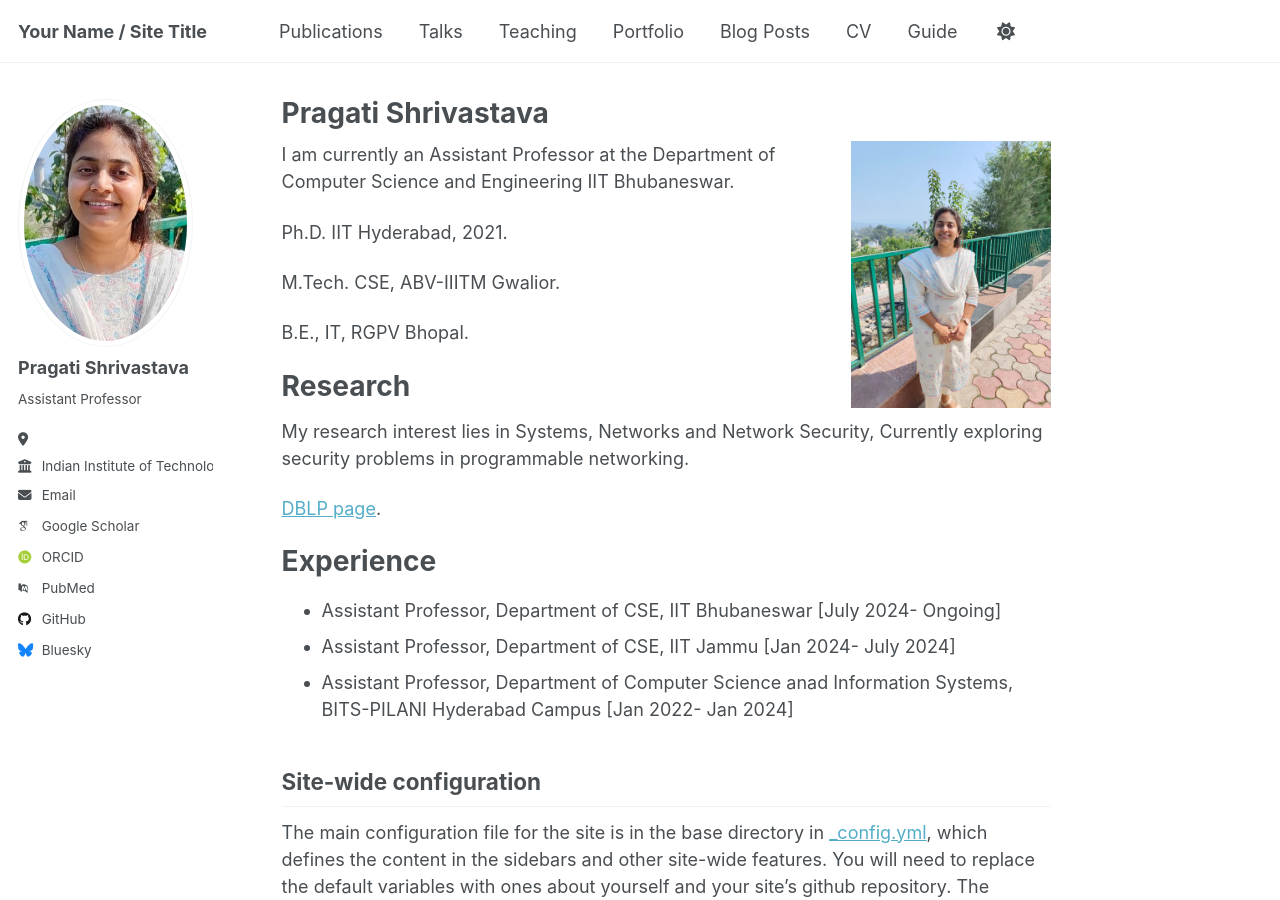
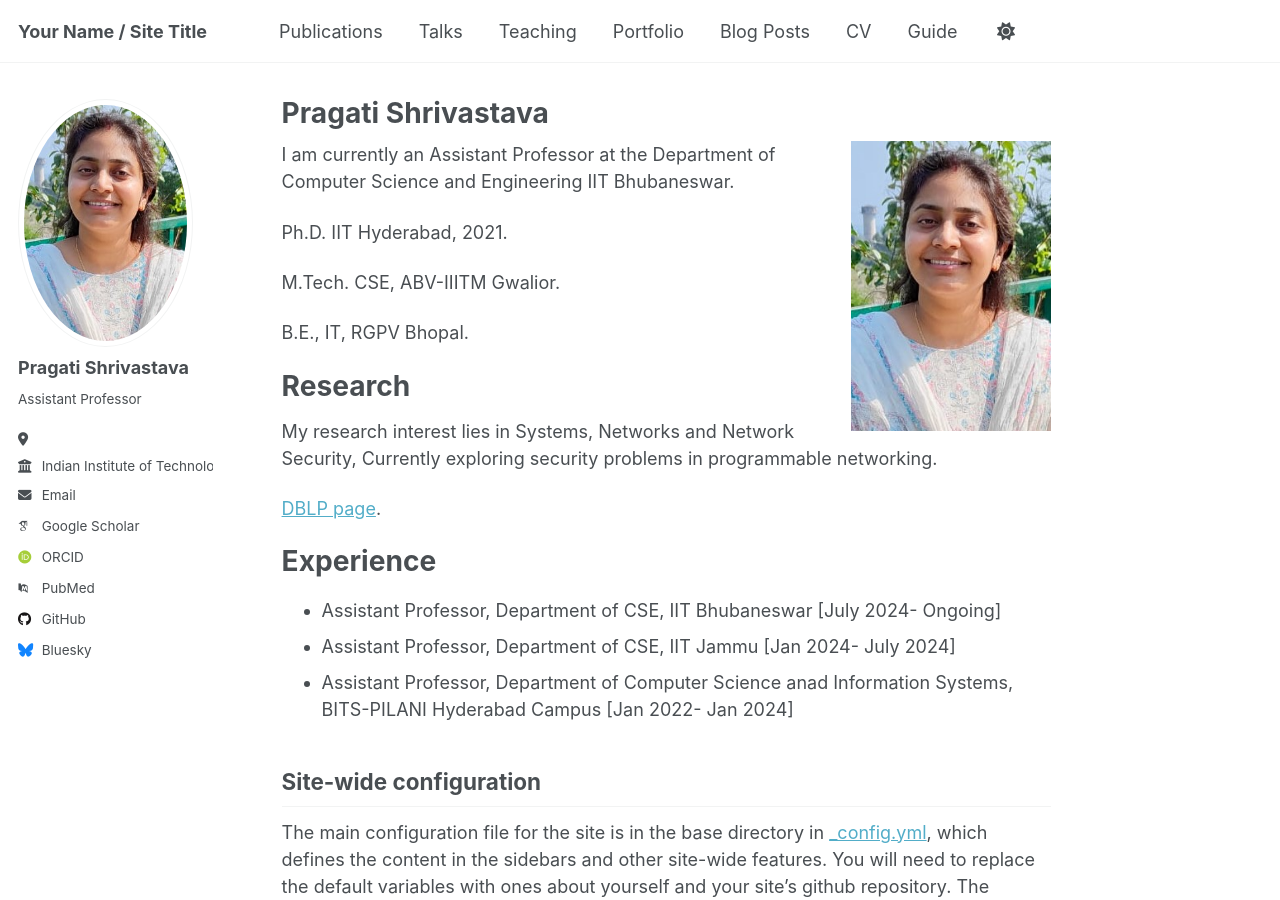
Before and after one commit to PragatiShrivastava/PragatiShrivastava.github.io, a Jekyll site: the page built from _pages/about.md, in a window 1280 px wide and 900 px high. Built offline with Jekyll 4.4.1, drawn with Linux system fonts in a browser that asks for light colours; some web fonts are replaced; a script that is not in the unit is left out.

Commit message:
Update about.md

```diff
--- a/_pages/about.md
+++ b/_pages/about.md
@@ -6,7 +6,7 @@ redirect_from:
   - /about/
   - /about.html
 ---
-<img align="right" width="200" height="400" src="/images/pragati-image.jpg">
+<img align="right" width="200" height="400" src="/images/myprofile.jpeg">
 I am currently an Assistant Professor at the Department of Computer Science and Engineering IIT Bhubaneswar.
 
 Ph.D. IIT Hyderabad, 2021.
```
